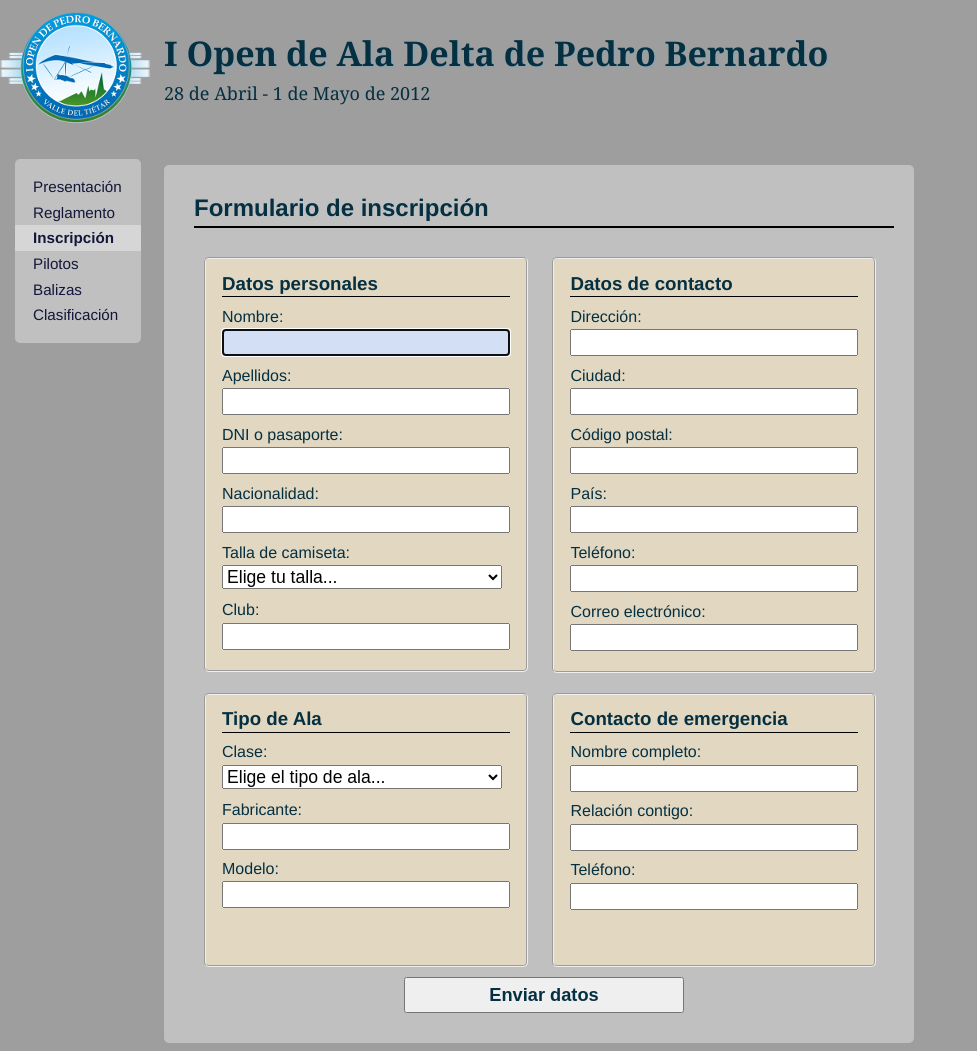
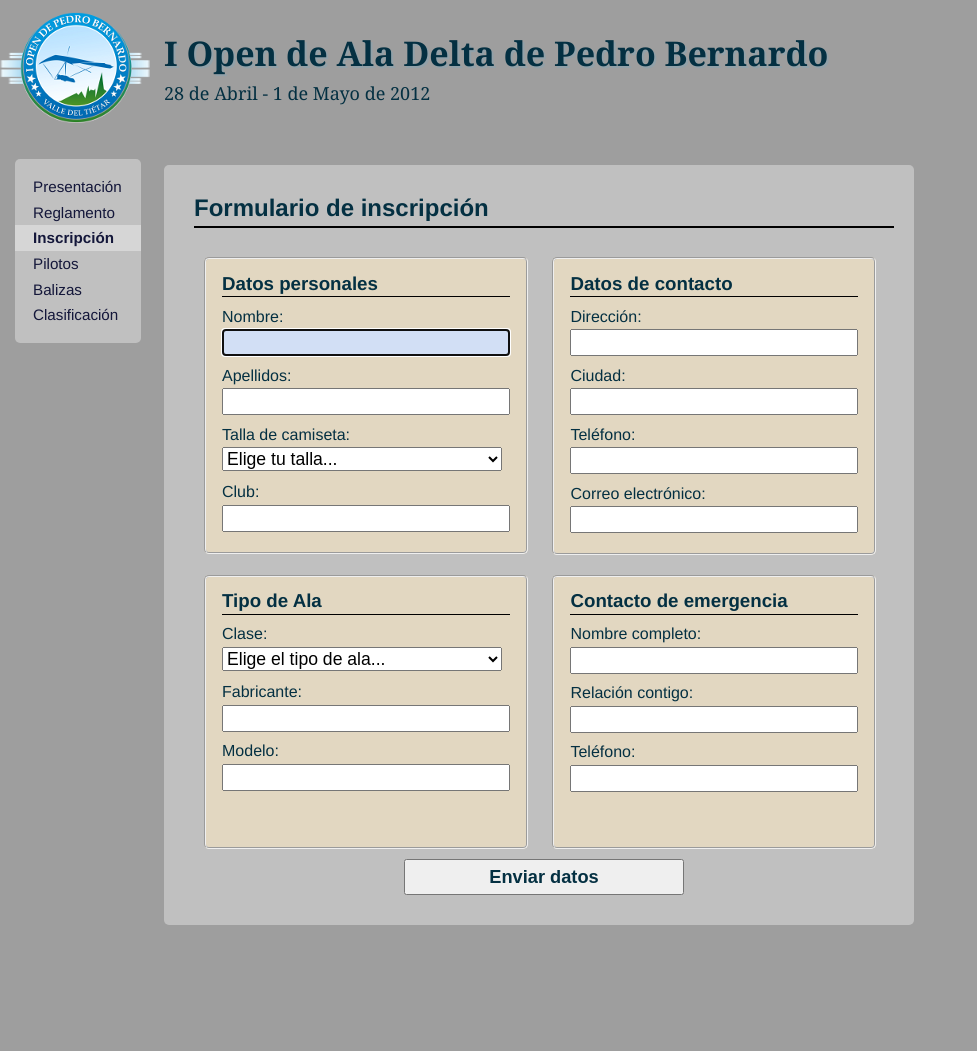
Before and after one commit to nando/openfly, a Jekyll site: the page built from inscripcion.html, in a window 1280 px wide. Shown: the whole page, without its empty margins (0-977 px from the left). Built offline with Jekyll 4.4.1, drawn with Linux system fonts in a browser that asks for light colours; after the commit the page ends 933 px from its top, so only the background shows below that.

Commit message:
Quitamos campos de las inscripción

```diff
--- a/inscripcion.html
+++ b/inscripcion.html
@@ -19,15 +19,6 @@
       <input class="required" id="pilot_surname" name="pilot[surname]" type="text" />
     </div>
 
-    <div class="field">
-      <label for="pilot_passport">DNI o pasaporte:</label><br />
-      <input class="required" id="pilot_passport" name="pilot[passport]" type="text" />
-    </div>
-
-    <div class="field">
-      <label for="pilot_Nacionalidad">Nacionalidad:</label><br />
-      <input class="required" id="pilot_nationality" name="pilot[nationality]" type="text" />
-    </div>
     <div class="field">
       <label for="pilot_tshirt_size">Talla de camiseta:</label><br />
       <select class="required" name="pilot[tshirt_size]" id="pilot_tshirt_size">
@@ -56,20 +47,10 @@
       <input class="required" id="pilot_city" name="pilot[city]" type="text" />
     </div>
     <div class="field">
-
-      <label for="pilot_Código Postal">Código postal:</label><br />
-      <input class="required" id="pilot_zip_code" name="pilot[zip_code]" type="text" />
-    </div>
-    <div class="field">
-      <label for="pilot_País">País:</label><br />
-      <input class="required" id="pilot_country" name="pilot[country]" type="text" />
-    </div>
-    <div class="field">
       <label for="pilot_Teléfono fijo">Teléfono:</label><br />
       <input class="required" id="pilot_phone" name="pilot[phone]" type="text" />
     </div>
     <div class="field">
-
       <label for="pilot_Correo electrónico">Correo electrónico:</label><br />
       <input class="required email" id="pilot_email" name="pilot[email]" type="text" />
     </div>
```
